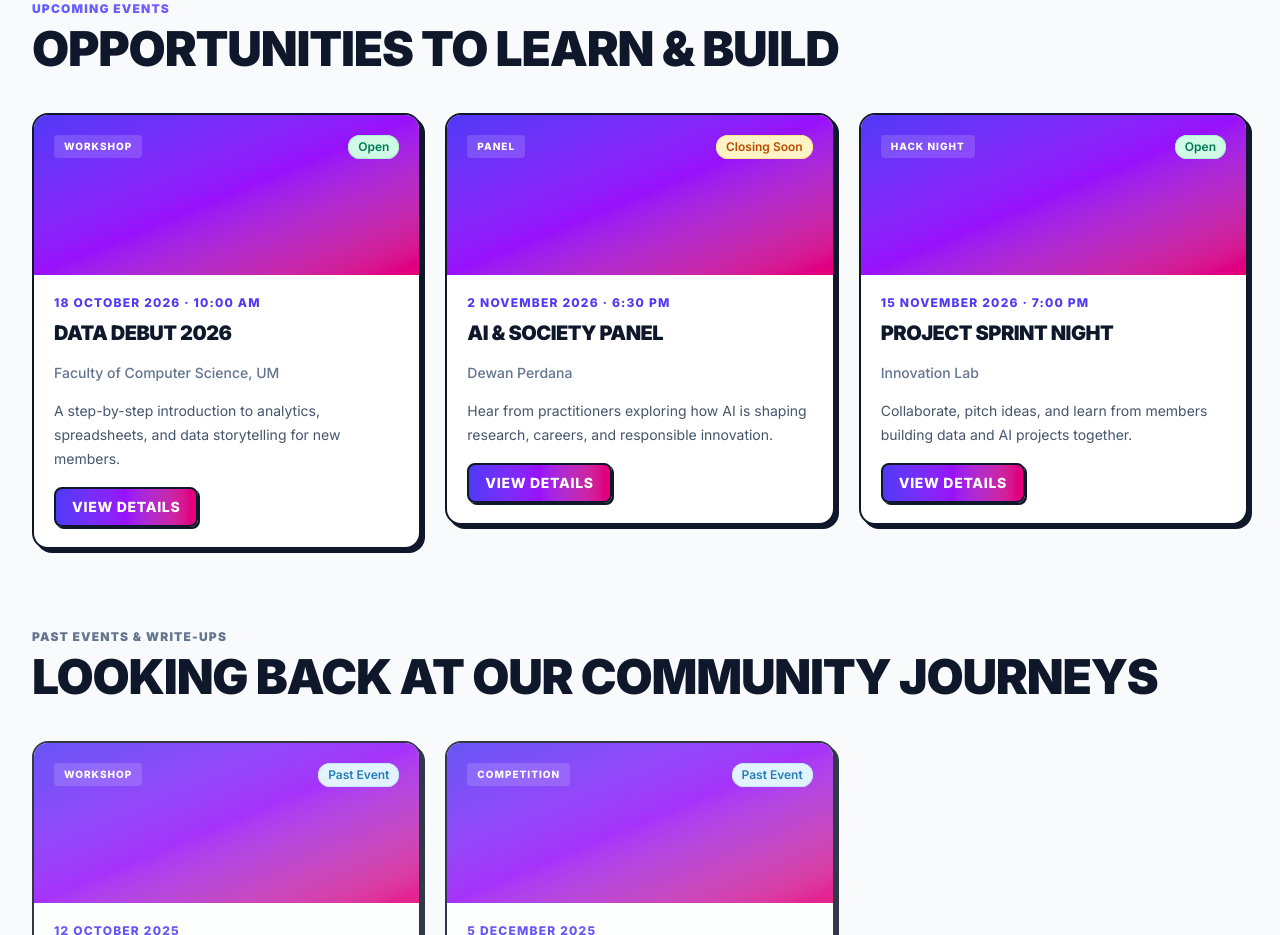
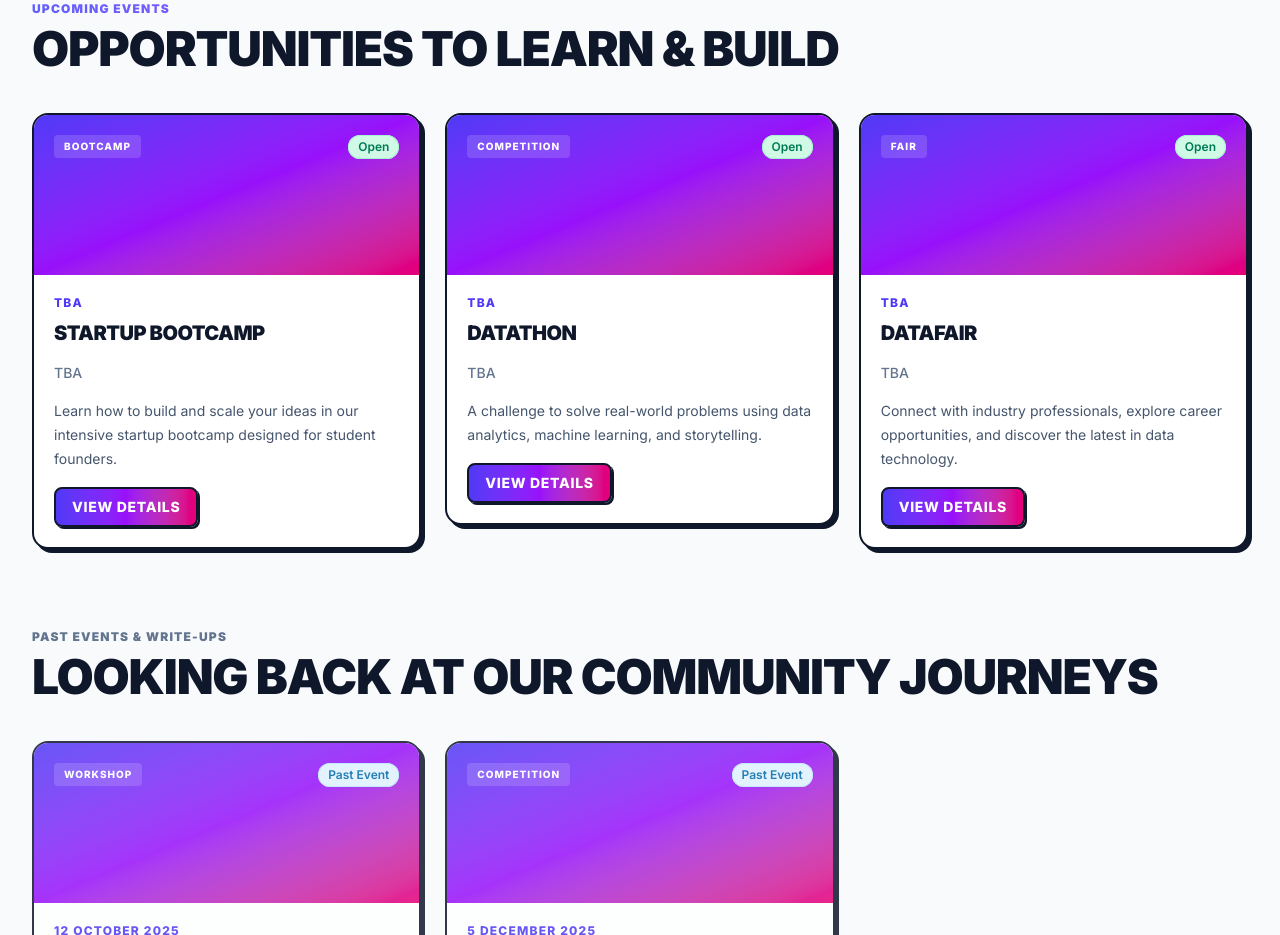
Before and after one commit to kisshore19-programmer/umdac-website, a Next.js app: page / in a window 1280 px wide. Shown: the part 1300-2235 px from the top of the page. Built offline with nearby package versions, Linux system fonts and the light colour scheme.

Commit message:
1. Updated upcoming events in the homepage with event time, date, venue etc. as TBA 2. Remove registration details and  WHAT TO EXPECT to write-up and image placeholder

```diff
--- a/src/app/events/[id]/page.tsx
+++ b/src/app/events/[id]/page.tsx
@@ -1,44 +1,70 @@
 import Link from 'next/link'
 
 const eventDetails: Record<string, { title: string; date: string; time: string; location: string; type: string; seats: string; status: string; description: string; checklist: string[]; cta: string; notice: string }> = {
-  'data-debut-2026': {
-    title: 'Data Debut 2026',
-    date: '18 October 2026',
-    time: '10:00 AM – 1:00 PM',
+  'startup-bootcamp': {
+    title: 'Startup Bootcamp',
+    date: 'TBA',
+    time: 'TBA',
+    location: 'TBA',
+    type: 'Bootcamp',
+    seats: 'TBA',
+    status: 'Open',
+    description: 'Learn how to build and scale your ideas in our intensive startup bootcamp designed for student founders.',
+    checklist: ['Beginner-friendly session', 'Hands-on exercises', 'Mentorship opportunity', 'Certificate of participation'],
+    cta: 'Register for Bootcamp',
+    notice: 'Login is required before a registration can be submitted.',
+  },
+  'datathon': {
+    title: 'Datathon',
+    date: 'TBA',
+    time: 'TBA',
+    location: 'TBA',
+    type: 'Competition',
+    seats: 'TBA',
+    status: 'Open',
+    description: 'A challenge to solve real-world problems using data analytics, machine learning, and storytelling.',
+    checklist: ['Team formation', 'Industry speakers', 'Mentorship opportunity', 'Cash prizes'],
+    cta: 'Register for Datathon',
+    notice: 'Login is required before a registration can be submitted.',
+  },
+  'datafair': {
+    title: 'DataFair',
+    date: 'TBA',
+    time: 'TBA',
+    location: 'TBA',
+    type: 'Fair',
+    seats: 'TBA',
+    status: 'Open',
+    description: 'Connect with industry professionals, explore career opportunities, and discover the latest in data technology.',
+    checklist: ['Networking opportunity', 'Career exposure', 'Industry speakers', 'Resume review'],
+    cta: 'Reserve a seat',
+    notice: 'Login is required before a registration can be submitted.',
+  },
+  'data-debut-2025': {
+    title: 'Data Debut 2025',
+    date: '12 October 2025',
+    time: '9:00 AM – 5:00 PM',
     location: 'Faculty of Computer Science, UM',
     type: 'Workshop',
-    seats: '42 seats available',
-    status: 'Open',
-    description: 'This entry-level workshop introduces students to the fundamentals of analytics with a focus on spreadsheet fluency, exploratory analysis, and communicating insights clearly.',
-    checklist: ['Beginner-friendly session', 'Hands-on exercises', 'Data storytelling guidance', 'Certificate of participation'],
-    cta: 'Register for Data Debut',
-    notice: 'Login is required before a registration can be submitted.',
+    seats: 'Event Concluded',
+    status: 'Past Event',
+    description: 'Our annual introductory workshop introducing 300+ students to data analytics paths and tools.',
+    checklist: [],
+    cta: 'View gallery',
+    notice: '',
   },
-  'ai-society-panel': {
-    title: 'AI & Society Panel',
-    date: '2 November 2026',
-    time: '6:30 PM – 8:00 PM',
-    location: 'Dewan Perdana',
-    type: 'Panel',
-    seats: '18 spots left',
-    status: 'Closing Soon',
-    description: 'Join practitioners and campus leaders for a discussion on AI, ethics, readiness, and opportunities across industries and research. The session is designed to introduce students to the broader context behind AI adoption.',
-    checklist: ['Industry speakers', 'Q&A session', 'Networking opportunity', 'Career exposure'],
-    cta: 'Reserve a seat',
-    notice: 'Registration closes soon. Members are encouraged to confirm early.',
-  },
-  'project-sprint-night': {
-    title: 'Project Sprint Night',
-    date: '15 November 2026',
-    time: '7:00 PM – 9:30 PM',
-    location: 'Innovation Lab',
-    type: 'Hack Night',
-    seats: 'Waitlist open',
-    status: 'Full',
-    description: 'An evening for building, refining, and validating ideas with a supportive peer environment. Members can work on initial prototypes, validate assumptions, and prepare for upcoming showcases.',
-    checklist: ['Team formation', 'Prototype support', 'Mentor feedback', 'Project idea validation'],
-    cta: 'Join the waitlist',
-    notice: 'This event is currently full, but the waitlist is open for interested members.',
+  'datathon-2025': {
+    title: 'UMDAC Datathon 2025',
+    date: '5 December 2025',
+    time: '8:00 AM – 8:00 PM (48 Hours)',
+    location: 'Dewan Tunku Canselor',
+    type: 'Competition',
+    seats: 'Event Concluded',
+    status: 'Past Event',
+    description: 'A 48-hour challenge solving real-world mobility and energy forecasting problems with industry mentors.',
+    checklist: [],
+    cta: 'View gallery',
+    notice: '',
   },
 }
 
@@ -89,6 +115,27 @@ export default async function EventDetailPage({ params }: EventPageProps) {
 
         {/* Main content */}
         <div>
+          {event.status === 'Past Event' ? (
+            <>
+              <div className="rounded-xl border-2 border-slate-900 bg-white p-6 shadow-[4px_4px_0px_0px_rgba(15,23,42,1)]">
+                <h2 className="text-xl font-black uppercase tracking-tight text-slate-900">Event Write-up</h2>
+                <p className="mt-4 text-base leading-8 text-slate-600">[Placeholder for event write-up: A brief summary of what happened, who spoke, and the main takeaways.]</p>
+              </div>
+
+              <div className="mt-8">
+                <h2 className="text-xl font-black uppercase tracking-tight text-slate-900">Gallery</h2>
+                <div className="mt-4 grid grid-cols-2 gap-4">
+                  <div className="aspect-video flex items-center justify-center rounded-xl border-2 border-slate-900 bg-slate-100 shadow-[4px_4px_0px_0px_rgba(15,23,42,1)]">
+                    <span className="text-xs font-bold uppercase tracking-widest text-slate-400">[Image 1]</span>
+                  </div>
+                  <div className="aspect-video flex items-center justify-center rounded-xl border-2 border-slate-900 bg-slate-100 shadow-[4px_4px_0px_0px_rgba(15,23,42,1)]">
+                    <span className="text-xs font-bold uppercase tracking-widest text-slate-400">[Image 2]</span>
+                  </div>
+                </div>
+              </div>
+            </>
+          ) : (
+            <>
               {/* Notice banner */}
               <div className="rounded-xl border-2 border-slate-900 bg-indigo-50 p-4 shadow-[4px_4px_0px_0px_rgba(15,23,42,1)]">
                 <p className="text-xs font-extrabold uppercase tracking-widest text-indigo-600">Registration status</p>
@@ -111,6 +158,8 @@ export default async function EventDetailPage({ params }: EventPageProps) {
                   ))}
                 </ul>
               </div>
+            </>
+          )}
         </div>
 
         {/* Sidebar */}
--- a/src/app/home/page.tsx
+++ b/src/app/home/page.tsx
@@ -7,31 +7,31 @@ import { EventCard, SectionHeading } from '@/components/umdac-ui'
 
 const featuredEvents = [
   {
-    title: 'Data Debut 2026',
-    date: '18 October 2026 · 10:00 AM',
-    type: 'Workshop',
-    location: 'Faculty of Computer Science, UM',
+    title: 'Startup Bootcamp',
+    date: 'TBA',
+    type: 'Bootcamp',
+    location: 'TBA',
     status: 'Open' as const,
-    description: 'A step-by-step introduction to analytics, spreadsheets, and data storytelling for new members.',
-    href: '/events/data-debut-2026',
+    description: 'Learn how to build and scale your ideas in our intensive startup bootcamp designed for student founders.',
+    href: '/events/startup-bootcamp',
   },
   {
-    title: 'AI & Society Panel',
-    date: '2 November 2026 · 6:30 PM',
-    type: 'Panel',
-    location: 'Dewan Perdana',
-    status: 'Closing Soon' as const,
-    description: 'Hear from practitioners exploring how AI is shaping research, careers, and responsible innovation.',
-    href: '/events/ai-society-panel',
+    title: 'Datathon',
+    date: 'TBA',
+    type: 'Competition',
+    location: 'TBA',
+    status: 'Open' as const,
+    description: 'A challenge to solve real-world problems using data analytics, machine learning, and storytelling.',
+    href: '/events/datathon',
   },
   {
-    title: 'Project Sprint Night',
-    date: '15 November 2026 · 7:00 PM',
-    type: 'Hack Night',
-    location: 'Innovation Lab',
+    title: 'DataFair',
+    date: 'TBA',
+    type: 'Fair',
+    location: 'TBA',
     status: 'Open' as const,
-    description: 'Collaborate, pitch ideas, and learn from members building data and AI projects together.',
-    href: '/events/project-sprint-night',
+    description: 'Connect with industry professionals, explore career opportunities, and discover the latest in data technology.',
+    href: '/events/datafair',
   },
 ]
 
```
Lines whose indentation alone changed are shown as unchanged.
